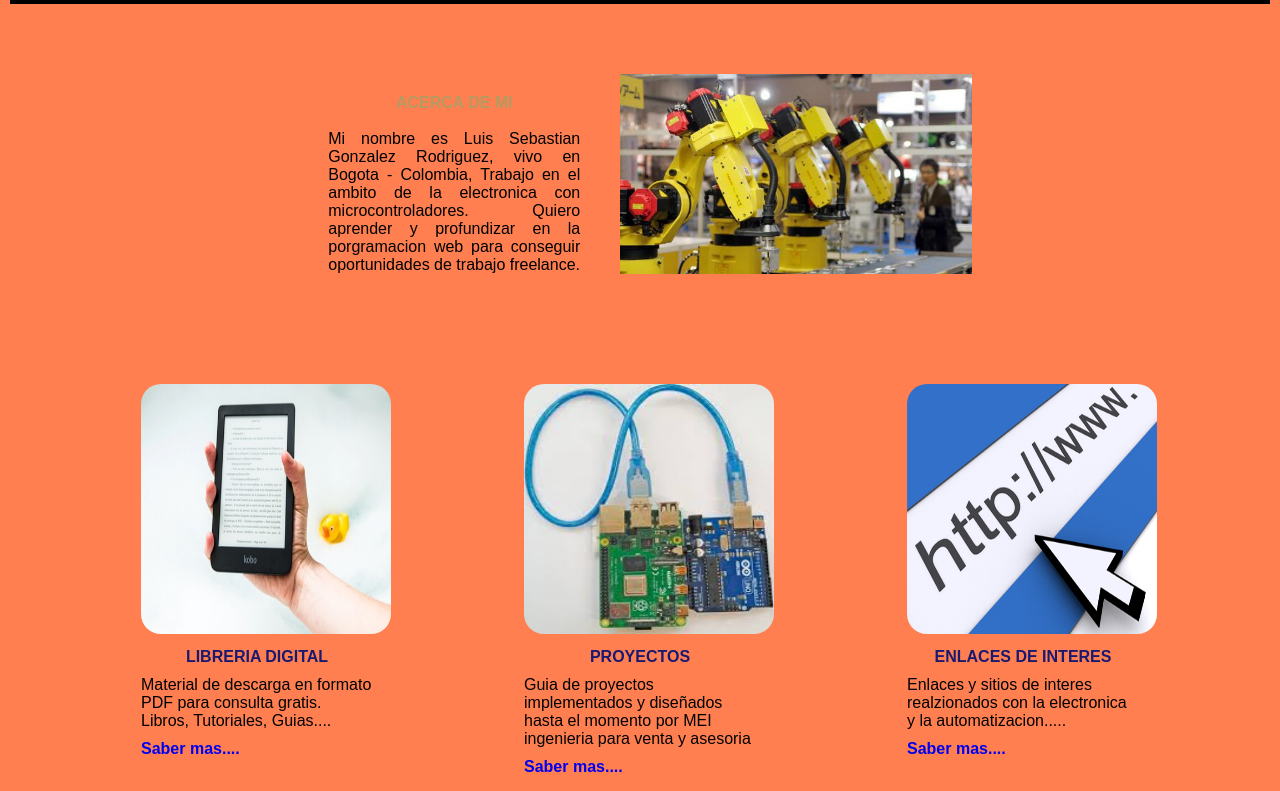
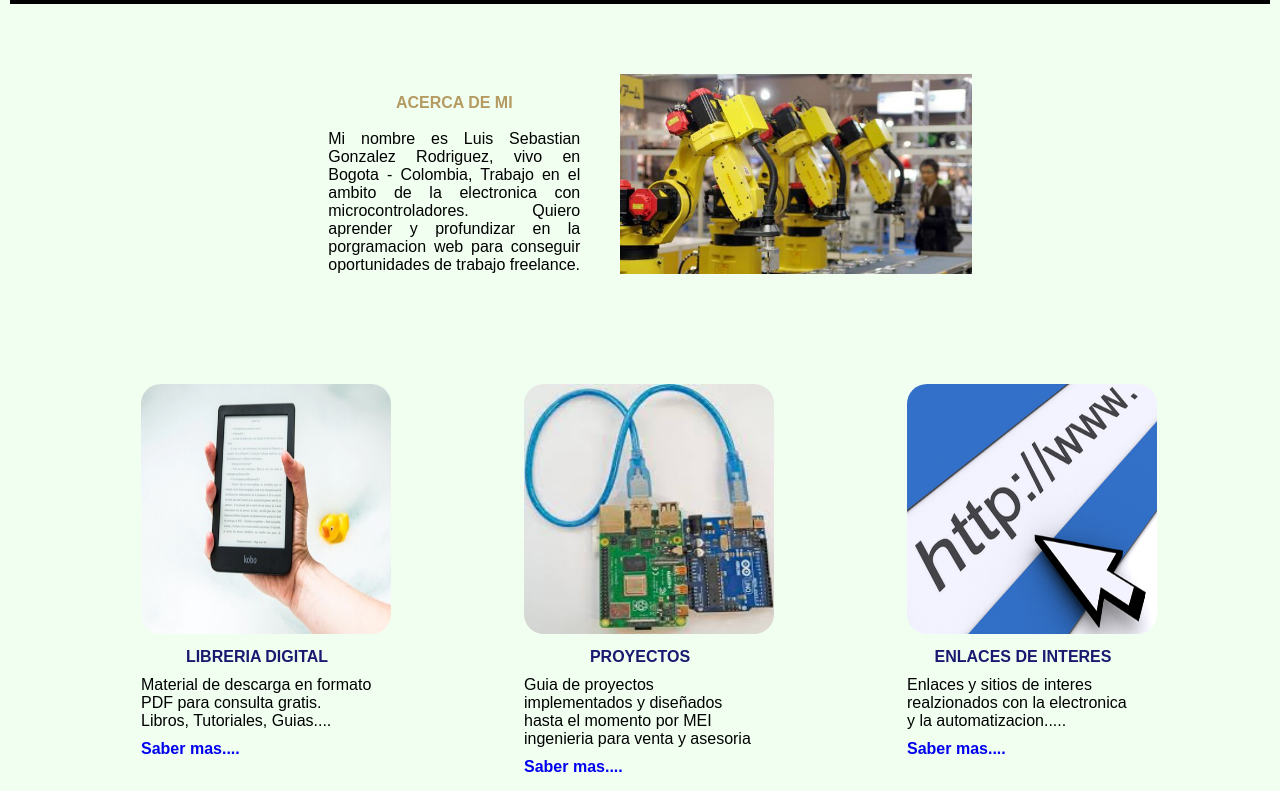
Before and after one commit to Lsgrsebas/mirepositorioremoto, a plain HTML site: page index.html in a window 1280 px wide. Shown: the part 137-928 px from the top of the page. Drawn offline with Linux system fonts and the light colour scheme.

Commit message:
cambio color de fondo

```diff
--- a/nuevo1.css
+++ b/nuevo1.css
@@ -14,7 +14,7 @@
 }
 
 body {
-    background-color: coral;
+    background-color: honeydew;
 }
 
                                 /******************* CONFIGURACION INICIAL *********************/
```
